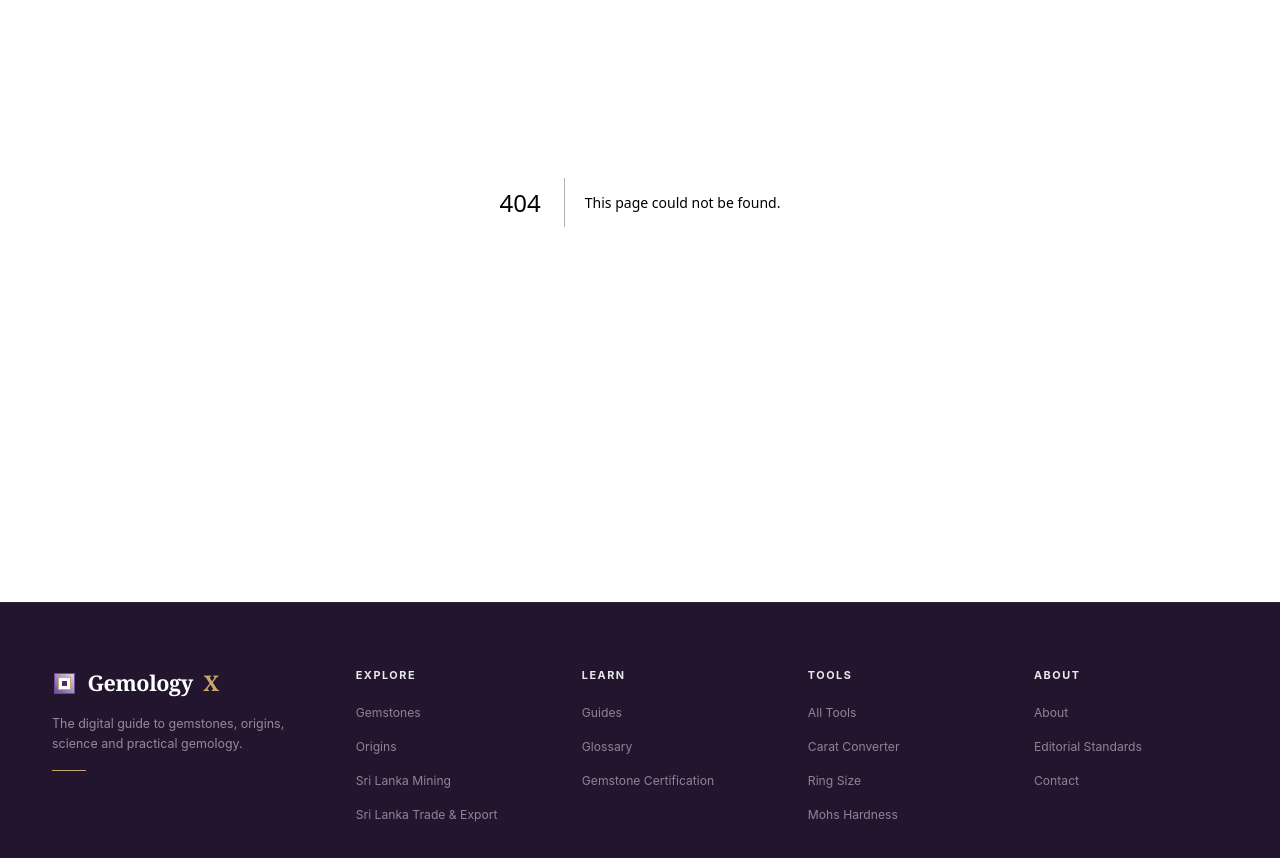
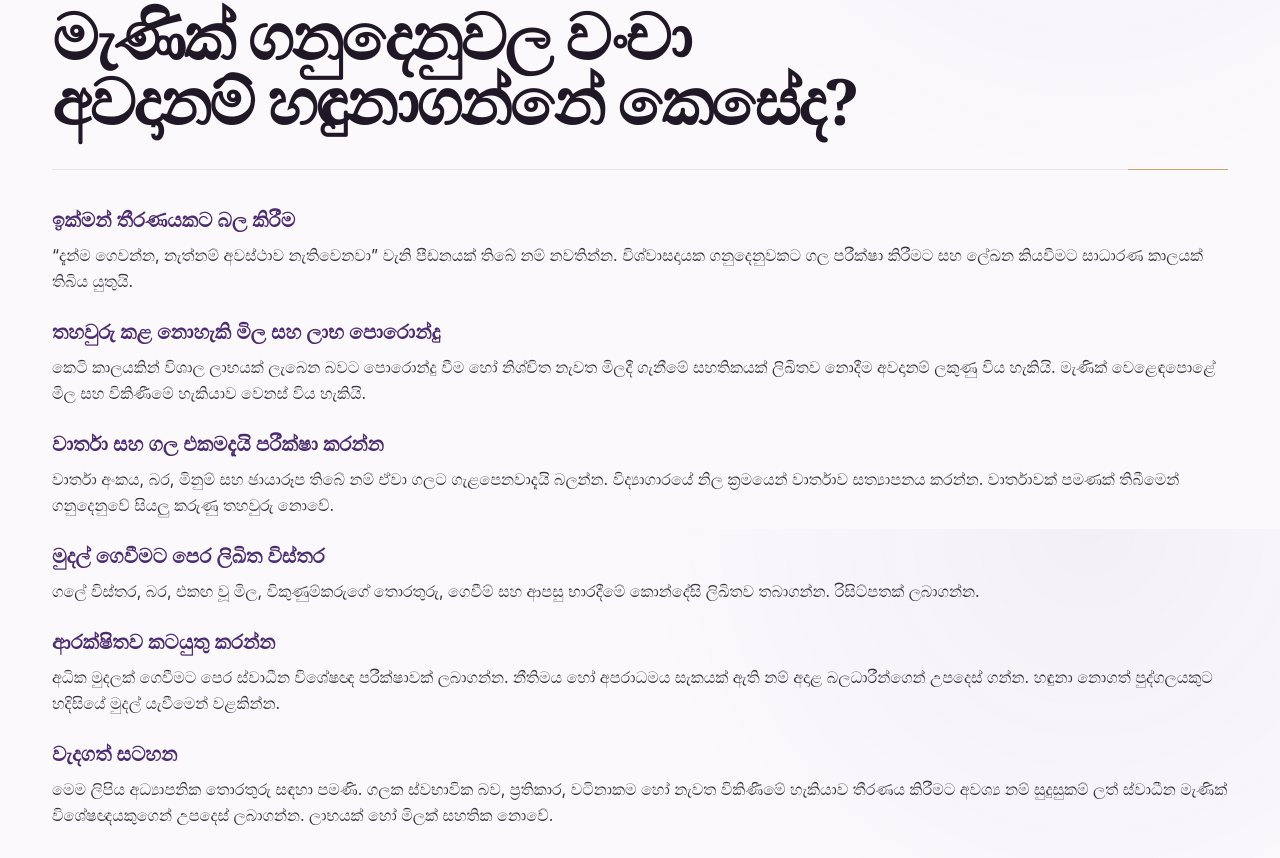
Before and after one commit to LinukaBandara/GemologyX, a Next.js app: page /si/learn/avoid-gemstone-scams in a window 1280 px wide. Before the commit this address had no page. Shown: the part 271-1129 px from the top of the page. Built offline with nearby package versions, Linux system fonts and the light colour scheme.

Commit message:
Add Sinhala guide: avoid-gemstone-scams

```diff
--- /dev/null
+++ b/src/app/si/learn/avoid-gemstone-scams/page.tsx
@@ -0,0 +1,47 @@
+import type { Metadata } from "next";
+import { ArticleLayout, ArticleSection } from "@/components/article-layout";
+
+export const metadata: Metadata = {
+  title: "මැණික් ගනුදෙනුවල වංචා අවදානම් හඳුනාගන්නේ කෙසේද?",
+  description: "මැණික් මිලදී ගැනීමේදී සැලකිලිමත් විය යුතු අනතුරු ඇඟවීම්, ලේඛන සහ ආරක්ෂිත ගනුදෙනු පියවර.",
+};
+
+export default function Page() {
+  return (
+    <ArticleLayout
+      category="සිංහල මැණික් දැනුම"
+      readTime="මිනිත්තු 5"
+      title="මැණික් ගනුදෙනුවල වංචා අවදානම් හඳුනාගන්නේ කෙසේද?"
+      crumbHref="/learn"
+      crumbLabel="Learn Gemology"
+      related={[
+        { label: "මැණික් පරීක්ෂණ වාර්තාවක් කියවීම", href: "/si/learn/how-to-read-gem-report" },
+        { label: "රළු මැණික් ගලක් මිලදී ගැනීමට පෙර", href: "/si/learn/buying-rough-gemstones" },
+        { label: "පුෂ්පරාග රළු ගලක මිල", href: "/si/learn/rough-yellow-sapphire-value" },
+      ]}
+    >
+      <ArticleSection heading="ඉක්මන් තීරණයකට බල කිරීම">
+        <p>“දැන්ම ගෙවන්න, නැත්නම් අවස්ථාව නැතිවෙනවා” වැනි පීඩනයක් තිබේ නම් නවතින්න. විශ්වාසදායක ගනුදෙනුවකට ගල පරීක්ෂා කිරීමට සහ ලේඛන කියවීමට සාධාරණ කාලයක් තිබිය යුතුයි.</p>
+      </ArticleSection>
+      <ArticleSection heading="තහවුරු කළ නොහැකි මිල සහ ලාභ පොරොන්දු">
+        <p>කෙටි කාලයකින් විශාල ලාභයක් ලැබෙන බවට පොරොන්දු වීම හෝ නිශ්චිත නැවත මිලදී ගැනීමේ සහතිකයක් ලිඛිතව නොදීම අවදානම් ලකුණු විය හැකියි. මැණික් වෙළෙඳපොළේ මිල සහ විකිණීමේ හැකියාව වෙනස් විය හැකියි.</p>
+      </ArticleSection>
+      <ArticleSection heading="වාර්තා සහ ගල එකමදැයි පරීක්ෂා කරන්න">
+        <p>වාර්තා අංකය, බර, මිනුම් සහ ඡායාරූප තිබේ නම් ඒවා ගලට ගැළපෙනවාදැයි බලන්න. විද්‍යාගාරයේ නිල ක්‍රමයෙන් වාර්තාව සත්‍යාපනය කරන්න. වාර්තාවක් පමණක් තිබීමෙන් ගනුදෙනුවේ සියලු කරුණු තහවුරු නොවේ.</p>
+      </ArticleSection>
+      <ArticleSection heading="මුදල් ගෙවීමට පෙර ලිඛිත විස්තර">
+        <p>ගලේ විස්තර, බර, එකඟ වූ මිල, විකුණුම්කරුගේ තොරතුරු, ගෙවීම් සහ ආපසු භාරදීමේ කොන්දේසි ලිඛිතව තබාගන්න. රිසිට්පතක් ලබාගන්න.</p>
+      </ArticleSection>
+      <ArticleSection heading="ආරක්ෂිතව කටයුතු කරන්න">
+        <p>අධික මුදලක් ගෙවීමට පෙර ස්වාධීන විශේෂඥ පරීක්ෂාවක් ලබාගන්න. නීතිමය හෝ අපරාධමය සැකයක් ඇති නම් අදාළ බලධාරීන්ගෙන් උපදෙස් ගන්න. හඳුනා නොගත් පුද්ගලයකුට හදිසියේ මුදල් යැවීමෙන් වළකින්න.</p>
+      </ArticleSection>
+      <ArticleSection heading="වැදගත් සටහන">
+        <p>
+          මෙම ලිපිය අධ්‍යාපනික තොරතුරු සඳහා පමණි. ගලක ස්වභාවික බව, ප්‍රතිකාර,
+          වටිනාකම හෝ නැවත විකිණීමේ හැකියාව තීරණය කිරීමට අවශ්‍ය නම් සුදුසුකම් ලත්
+          ස්වාධීන මැණික් විශේෂඥයකුගෙන් උපදෙස් ලබාගන්න. ලාභයක් හෝ මිලක් සහතික නොවේ.
+        </p>
+      </ArticleSection>
+    </ArticleLayout>
+  );
+}
```
